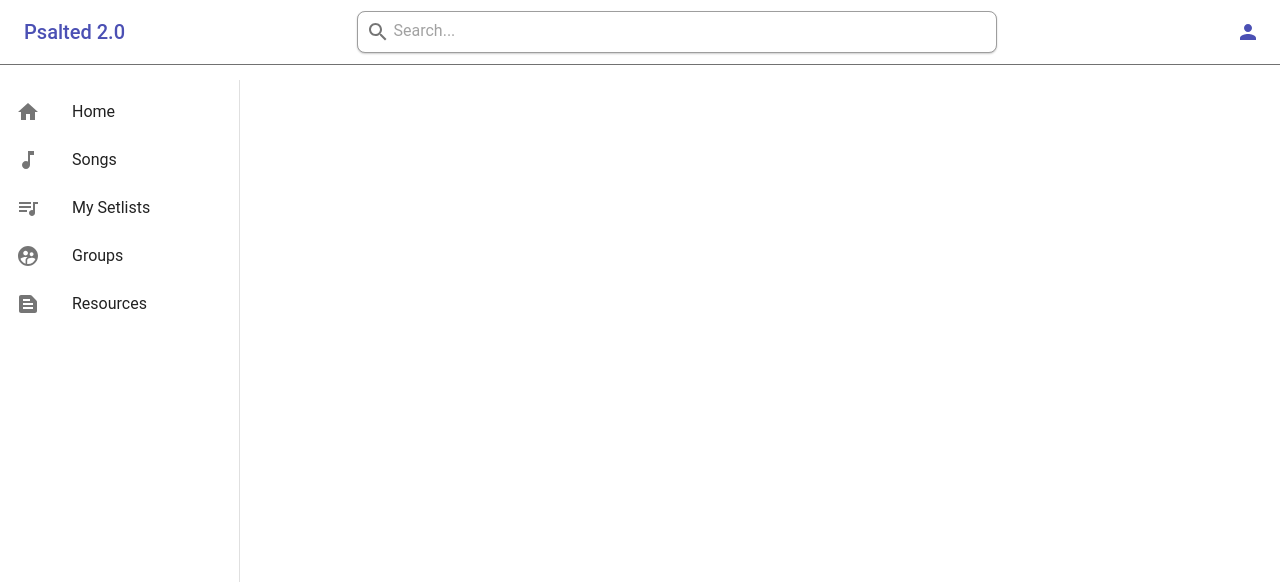
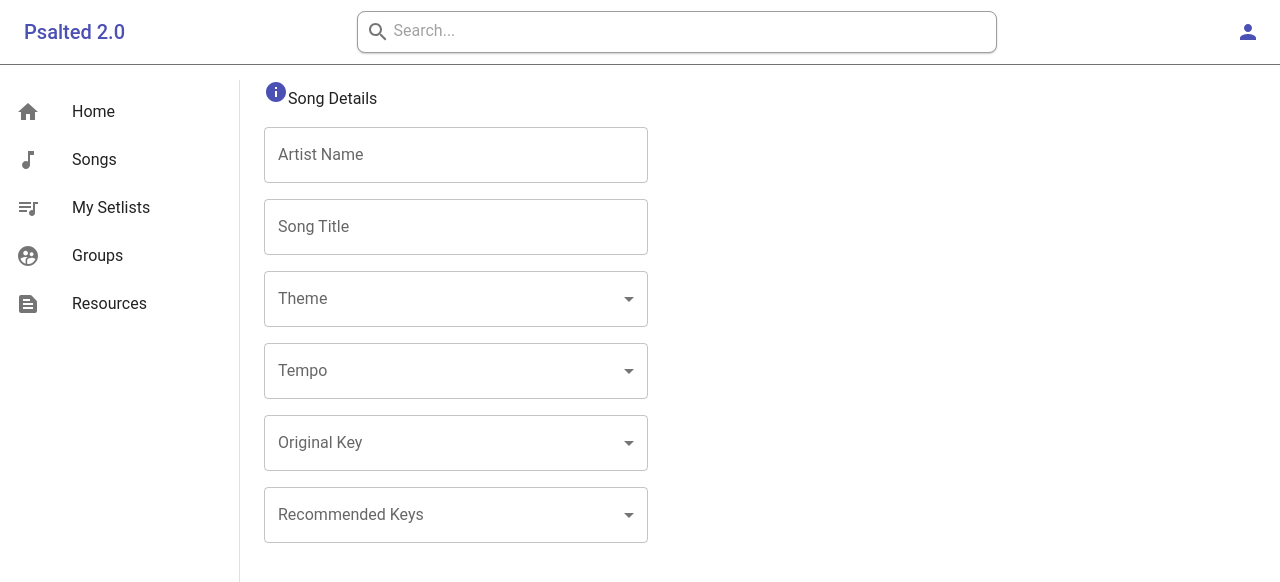
Before and after one commit to hmcc-global/psalted-2, a React (Create React App) app in the folder ui/: page /song/editor in a window 1280 px wide. Shown: the top 582 px of the page. Built offline with nearby package versions, Linux system fonts and the light colour scheme.

Commit message:
GH-24: Add song details fields

```diff
--- /dev/null
+++ b/ui/src/components/songs/SongEditor.tsx
@@ -0,0 +1,163 @@
+import { FC, ReactElement, useState, Dispatch, SetStateAction } from 'react';
+import {
+  Container,
+  Box,
+  Typography,
+  TextField,
+  Select,
+  MenuItem,
+  OutlinedInput,
+  Chip,
+  SelectChangeEvent,
+  InputLabel,
+  FormControl,
+  Stack,
+} from '@mui/material';
+import { Info } from '@mui/icons-material';
+
+const musicKeys = [
+  'A',
+  'A♯',
+  'B',
+  'C',
+  'C♯',
+  'D',
+  'D♯',
+  'E',
+  'F',
+  'F♯',
+  'G',
+  'G♯',
+  'A♭',
+  'B♭',
+  'D♭',
+  'E♭',
+];
+
+const SongEditor: FC = (): ReactElement => {
+  const [theme, setTheme] = useState<string[]>([]);
+  const [tempo, setTempo] = useState<string[]>([]);
+  const [recommendedKeys, setRecommendedKeys] = useState<string[]>([]);
+
+  const handleChange =
+    (setter: Dispatch<SetStateAction<string[]>>) => (event: SelectChangeEvent<string[]>) => {
+      const {
+        target: { value },
+      } = event;
+      setter(
+        // On autofill we get a stringified value.
+        typeof value === 'string' ? value.split(',') : value
+      );
+    };
+
+  return (
+    <Container>
+      <Box width={'30vw'}>
+        <Stack spacing={2}>
+          <Typography>
+            <Info sx={{ color: '#4B50B4' }} />
+            Song Details
+          </Typography>
+
+          <TextField id="artist" label="Artist Name" />
+          <TextField id="song_title" label="Song Title" />
+
+          {/* Themes field */}
+          <FormControl fullWidth>
+            <InputLabel id="theme-label">Theme</InputLabel>
+            <Select
+              id="theme"
+              labelId="theme-label"
+              label="Theme"
+              multiple
+              value={theme}
+              onChange={handleChange(setTheme)}
+              input={<OutlinedInput id="select-multiple-chip" label="Chip" />}
+              renderValue={(selected) => (
+                <Box sx={{ display: 'flex', flexWrap: 'wrap', gap: 0.5 }}>
+                  {selected.map((value) => (
+                    <Chip key={value} label={value} />
+                  ))}
+                </Box>
+              )}
+            >
+              {theme.map((item) => (
+                <MenuItem key={item} value={item}>
+                  {item}
+                </MenuItem>
+              ))}
+            </Select>
+          </FormControl>
+
+          {/* Tempo field */}
+          <FormControl fullWidth>
+            <InputLabel id="tempo-label">Tempo</InputLabel>
+            <Select
+              id="tempo"
+              labelId="tempo-label"
+              label="Tempo"
+              multiple
+              value={tempo}
+              onChange={handleChange(setTempo)}
+              input={<OutlinedInput id="select-multiple-chip" label="Chip" />}
+              renderValue={(selected) => (
+                <Box sx={{ display: 'flex', flexWrap: 'wrap', gap: 0.5 }}>
+                  {selected.map((value) => (
+                    <Chip key={value} label={value} />
+                  ))}
+                </Box>
+              )}
+            >
+              {tempo.map((item) => (
+                <MenuItem key={item} value={item}>
+                  {item}
+                </MenuItem>
+              ))}
+            </Select>
+          </FormControl>
+
+          {/* Original Key field */}
+          <FormControl fullWidth>
+            <InputLabel id="original-key-label">Original Key</InputLabel>
+            <Select id="original-key" labelId="original-key-label" label="Original Key">
+              {musicKeys.map((item) => (
+                <MenuItem key={item} value={item}>
+                  {item}
+                </MenuItem>
+              ))}
+            </Select>
+          </FormControl>
+
+          {/* Recommended Keys field */}
+          <FormControl fullWidth>
+            <InputLabel id="recommended-keys-label">Recommended Keys</InputLabel>
+            <Select
+              id="recommended-keys"
+              labelId="recommended-keys-label"
+              label="Recommended Keys"
+              multiple
+              value={recommendedKeys}
+              onChange={handleChange(setRecommendedKeys)}
+              input={<OutlinedInput id="select-multiple-chip" label="Chip" />}
+              renderValue={(selected) => (
+                <Box sx={{ display: 'flex', flexWrap: 'wrap', gap: 0.5 }}>
+                  {selected.map((value) => (
+                    <Chip key={value} label={value} />
+                  ))}
+                </Box>
+              )}
+            >
+              {recommendedKeys.map((item) => (
+                <MenuItem key={item} value={item}>
+                  {item}
+                </MenuItem>
+              ))}
+            </Select>
+          </FormControl>
+        </Stack>
+      </Box>
+    </Container>
+  );
+};
+
+export default SongEditor;
--- a/ui/src/routes.ts
+++ b/ui/src/routes.ts
@@ -4,6 +4,7 @@ import LoginContainer from './components/auth/LoginContainer';
 import RegisterContainer from './components/auth/RegisterContainer';
 import RecoverPasswordContainer from './components/auth/RecoverPasswordContainer';
 import ResetPasswordContainer from './components/auth/ResetPasswordContainer';
+import SongEditor from './components/songs/SongEditor';
 
 // interface
 interface Route {
@@ -50,4 +51,11 @@ export const routes: Array<Route> = [
     enabled: true,
     component: ResetPasswordContainer,
   },
+  {
+    key: 'song-editor-oute',
+    title: 'Song Editor',
+    path: '/song/editor',
+    enabled: true,
+    component: SongEditor,
+  },
 ];
```
